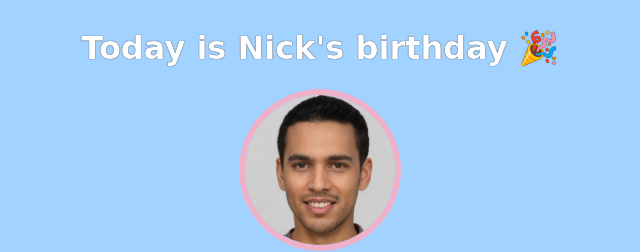
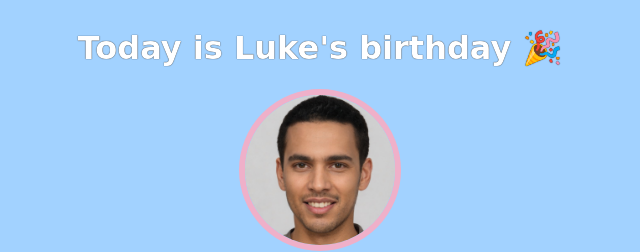
Before and after one commit to lukefdavids/Birthday-gift-site, a plain HTML site: page index.html in a window 1280 px wide. Shown: the top 252 px of the page, 320-960 px from the left. Drawn offline with Linux system fonts and the light colour scheme; a web font is replaced by a local one.

Commit message:
Changed name to Luke

```diff
--- a/index.html
+++ b/index.html
@@ -7,7 +7,7 @@
     </head>
     <body>
         <div id="header">
-            <h1>Today is Nick's birthday 🎉</h1>
+            <h1>Today is Luke's birthday 🎉</h1>
             <img id="bff-img" src="images/nick.jpg">
             <h2 id="bday-age">24 years old</h2>
             <h4 id="bday-date">01.11.2022</h4>
```
